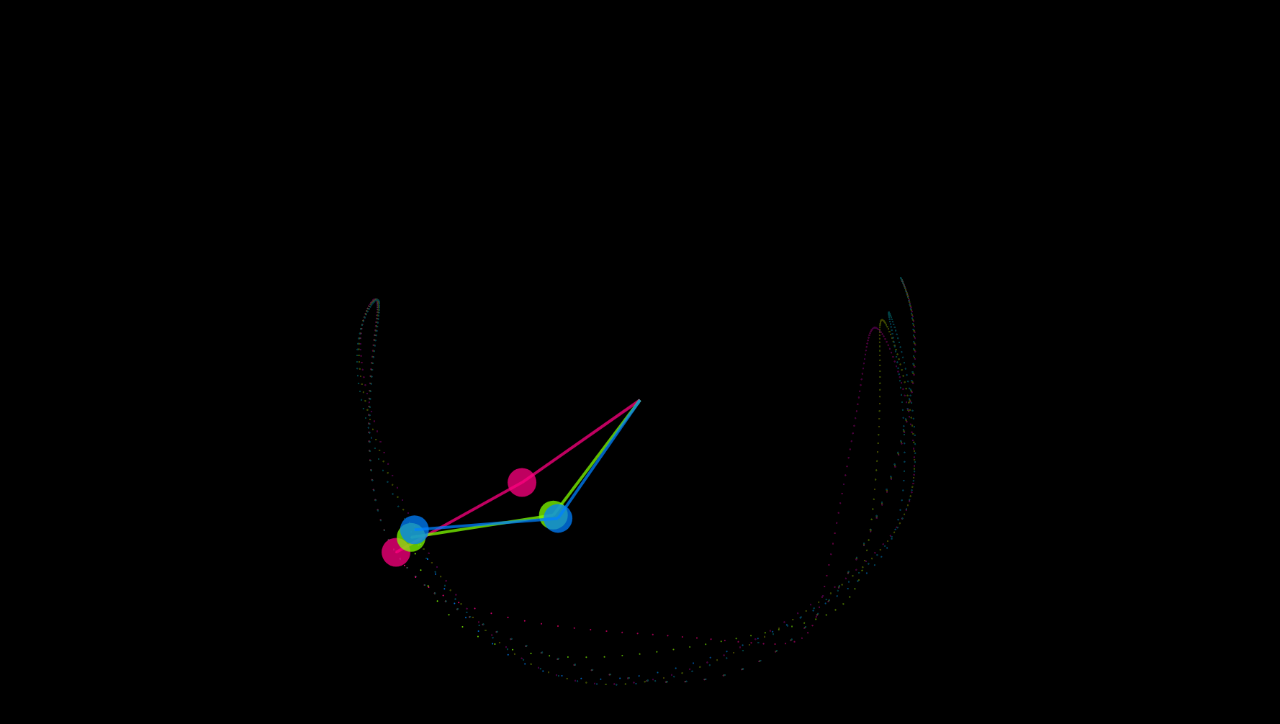
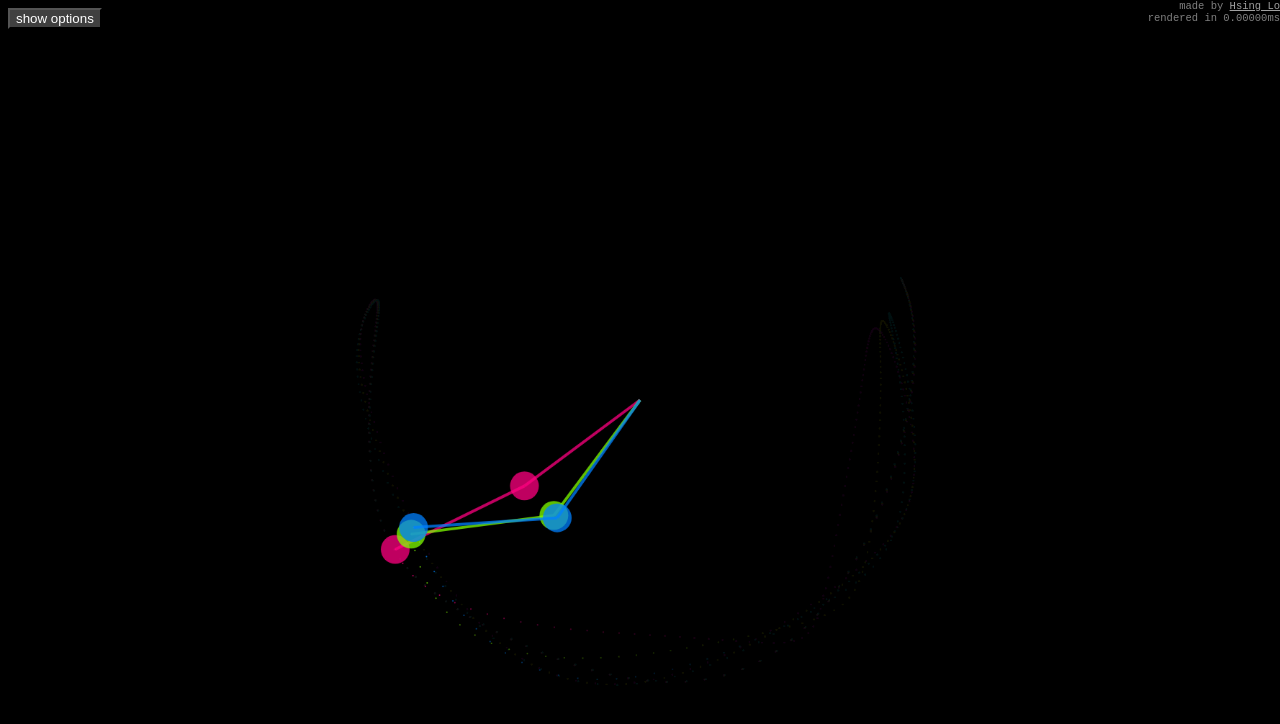
Before and after one commit to hsingtism/double-pendulum-web, a plain HTML site: page index.html in a window 1280 px wide. Drawn offline with Linux system fonts and the light colour scheme.

Commit message:
user options decode, frame render time

```diff
--- a/animation.js
+++ b/animation.js
@@ -1,25 +1,34 @@
-const iterationPerFrame = 20 // iterationPerFrame/iterationSubdivision*60 = simulation times real time, iterationPerFrame
+// get starting parameters
+let parsedHash
+try {
+    parsedHash = JSON.parse(decodeURIComponent(location.hash))
+} catch {
+    parsedHash = {}
+}
+
+const startingAngle      = parsedHash.startingAngle || 2
+const startingAngleDelta = parsedHash.startingAngleDelta || 0.01
+const pendulumNumber     = parsedHash.pendulumNumber || 3
+const hslOffsetDeg       = parsedHash.hslOffsetDeg || 30
+
+const startingVelocity1  = parsedHash.startingVelocity1 || 0
+const startingVelocity2  = parsedHash.startingVelocity2 || 0
+
+let g = parsedHash.g || 2 //gravity
+let l1 = parsedHash.l1 || 1 //length to arm
+let l2 = parsedHash.l2 || 1
+let m1 = parsedHash.m1 || 1 //mass of payload
+let m2 = parsedHash.m2 || 1
+
+
+//
+const iterationPerFrame = 30 // iterationPerFrame/iterationSubdivision*60 = simulation times real time, iterationPerFrame
 const simulationSpeedInverse = 30
 const lineWidth = 4
 const relativeCircleSize = 0.04
 
-const trailColorDecayOverlay = '#00000002'
-
-// TODO make these user defined and framerate counter
-const startingAngle = 2
-const startingAngleDelta = 0.01
-const pendulumNumber = 3
-const hslOffsetDeg = 30
-
 const canvasSize = 1000
-const startingVelocity1 = 0
-const startingVelocity2 = 0
-
-let g = 2 //gravity
-let l1 = 1 //length to arm
-let l2 = 1
-let m1 = 1 //mass of payload
-let m2 = 1
+const trailColorDecayOverlay = '#00000008'
 
 const iterationSubdivision = iterationPerFrame * simulationSpeedInverse
 let canvasMidpoint, circleConstant, trailCtx
@@ -87,7 +96,9 @@ function iterateFrame() {
 
 function animate() {
     let pendulumRadius
+    const performanceDisplay = document.getElementById('renderTime')
     function update() {
+        let t1 = performance.now()
         if (halt) { halt = false; return }
         window.requestAnimationFrame(update)
         iterateFrame()
@@ -108,6 +119,7 @@ function animate() {
             ball(workingContext, c[2], c[3], m2)
             trailDraw(c[2], c[3], workingContext.fillStyle)
         }
+        performanceDisplay.innerText = `rendered in ${(performance.now() - t1).toFixed(5)}ms`
     }
     window.requestAnimationFrame(update)
 }
--- a/index.html
+++ b/index.html
@@ -6,10 +6,13 @@
     <meta http-equiv="X-UA-Compatible" content="IE=edge">
     <meta name="viewport" content="width=device-width, initial-scale=1.0">
     <title>Double pendulum</title>
+    <meta name="description" content="A double pendulum simulator">
+    <meta name="keywords" content="double pendulum, chaos theory, simulation, pendulum">
     <style>
         body {
             background-color: #000000;
             color: #ffffff;
+            font-family: Arial, Helvetica, sans-serif;
         }
 
         canvas {
@@ -18,8 +21,38 @@
             left: 50%;
             transform: translate(-50%, -50%);
             border: 1px solid #80808000;
-            width: calc(min(100vh, 100vw) * 0.9);
-            height: calc(min(100vh, 100vw) * 0.9);
+            width: min(calc(min(100vh, 100vw) * 0.9), 1000px);
+            height: min(calc(min(100vh, 100vw) * 0.9), 1000px);
+        }
+
+        #performanceDisplay {
+            position: absolute;
+            width: max-content;
+            left: 100%;
+            top: 0;
+            transform: translate(-100%, 0);
+        }
+
+        #performanceDisplay > p {
+            margin: 0;
+            color: #808080;
+            font-family: monospace;
+            font-size: 10.5px;
+            text-align: right;
+        }
+
+        #performanceDisplay > p > a {
+            color: #a0a0a0;
+        }
+
+        #parameter {
+            border: 1px solid red;
+            display: none;
+        }
+
+        button {
+            background: #ffffff40;
+            color: #ffffff;
         }
     </style>
     <script async src="physics.js"></script>
@@ -27,6 +60,50 @@
 </head>
 
 <body>
+    <div id="performanceDisplay">
+        <p>made by <a href="https://hsing.org">Hsing Lo</a></p>
+        <p id="renderTime"></p>
+    </div>
+    <div id="alwaysPresent">
+        <button id="showHideOptions">show options</button>
+    </div>
+    <div id="parameter">
+        <h1>Double Pendulum Simulator</h1>
+        <h2>Select starting parameters</h2>
+        <p>Number of pendulums (1-8)</p>
+        <p>Starting angle (radians; counterclockwise, 0 is down)</p>
+        <p>Difference in starting angle (radians)</p>
+        <p>Hue offset (hsl degrees)</p>
+        <p>Display frame rate</p>
+
+        <h2>Advanced</h2>
+        <p>Arm 1 length</p>
+        <p>Arm 2 length</p>
+        <p>Mass 1 mass</p>
+        <p>Mass 2 mass</p>
+        <p>Mass 1 starting velocity</p>
+        <p>Mass 2 starting velocity</p>
+        <p>Gravity</p>
+        <button>restart simulation</button>
+    </div>
+    <script>
+        let optionShown = false
+        const showHideOption = document.getElementById('showHideOptions')
+        const parameterBox = document.getElementById('parameter')
+
+        showHideOption.addEventListener('click', () => {
+            if (optionShown) {
+                showHideOption.innerText = 'show options'
+                parameterBox.style.display = 'none'
+            } else {
+                showHideOption.innerText = 'hide options'
+                parameterBox.style.display = 'block'
+            }
+            optionShown = !optionShown
+        })
+
+        const userOptions = {}
+    </script>
     <div id="containCanvas">
         <!-- this is needed because js generated canvas doesn't render right, or maybe i am do something wrong
         i am probably doing something wrong but we're gonna blame it on the browser -->
```
